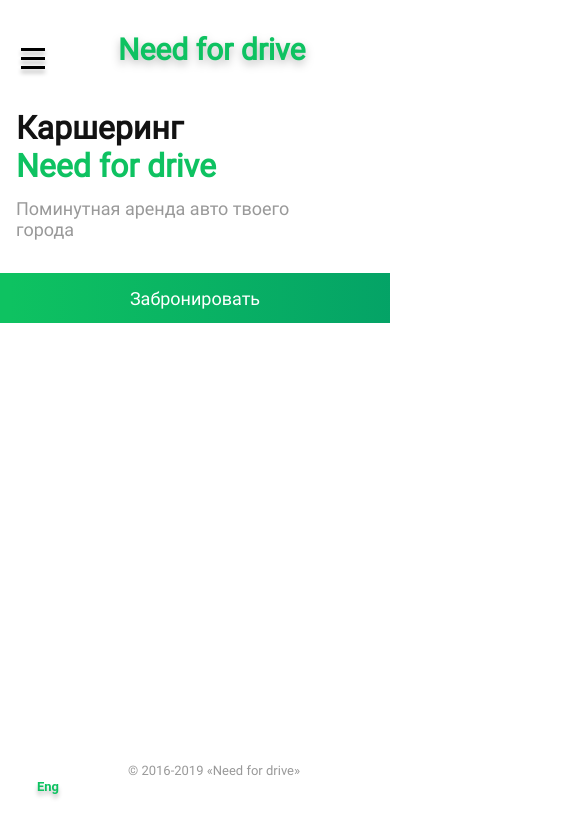
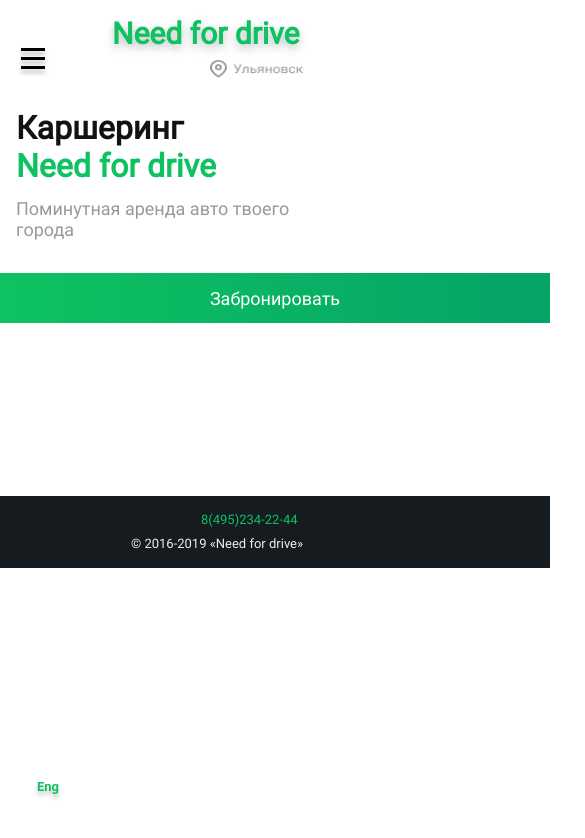
Before and after one commit to oskesiyan/need-for-drive, a React (Create React App) app: page / in a window 390 px wide. Shown: the top 838 px of the page, 585 px wide, since content can reach past the window. Built offline with nearby package versions, Linux system fonts and the light colour scheme.

Commit message:
изменение в верстке

```diff
--- a/src/components/SideBar/SideMenu.js
+++ b/src/components/SideBar/SideMenu.js
@@ -29,6 +29,10 @@ const Menu = styled.nav`
     css`
       transform: translateX(0);
     `}
+  @media screen and (max-width: 1439px) {
+      background:  #111518;
+
+    }
   @media screen and (max-width: 767px) {
     background:  #111518;
     padding-left: 0px;
--- a/src/components/StartScreen/Footer.scss
+++ b/src/components/StartScreen/Footer.scss
@@ -7,6 +7,8 @@ $color_phone: #121212;
 .footer{
     display: flex;
     justify-content: flex-end;
+    width: 100%;
+    align-items: flex-end;
 }
 .footer__copyright{
     position: absolute;
@@ -36,3 +38,55 @@ $color_phone: #121212;
     line-height: 15px;
     color: $color_phone;
 }
+@media screen and (max-width: 1439px) {
+    .footer__copyright{
+        width: 192px;
+        height: 12px;
+        left: 97px;
+        top: 763px;
+}
+    .footer__phone{
+        width: 103px;
+        height: 16px;
+        left: 479px;
+        top: 763px;
+    }
+}
+@media screen and (max-width: 1023px) {
+    .footer__copyright{
+        width: 192px;
+        height: 12px;
+        left: 117px;
+        top: 757px;
+}
+    .footer__phone{
+        width: 103px;
+        height: 16px;
+        left: 629px;
+        top: 757px;
+    }
+}
+@media screen and (max-width: 767px) {
+    .footer{
+
+        height: 72px;
+        left: 0px;
+        margin-top: 496px;
+
+        background: #151B1F;
+    }
+    .footer__copyright{
+        width: 173px;
+        height: 16px;
+        left: 131px;
+        top: 536px;
+        color: #EEEEEE;
+}
+    .footer__phone{
+        width: 103px;
+        height: 16px;
+        left: 201px;
+        top: 512px;
+        color: #0EC261;
+    }
+}
--- a/src/components/StartScreen/Header.scss
+++ b/src/components/StartScreen/Header.scss
@@ -30,7 +30,7 @@ left: 595px;
 top: 39px;
 }
 
-@media screen and (max-width: 1023px) {
+@media screen and (max-width: 1439px) {
 .header__logo{
   width: 192px;
   height: 36px;
@@ -44,7 +44,7 @@ top: 39px;
   top: 41px;
   }
 }
-@media screen and (max-width: 767px) {
+@media screen and (max-width: 1023px) {
   .header__logo{
     width: 239px;
     height: 33px;
@@ -58,3 +58,17 @@ top: 39px;
     top: 38px;
     }
   }
+  @media screen and (max-width: 767px) {
+    .header__logo{
+      width: 192px;
+      height: 36px;
+      left: 112px;
+      top: 16px;
+    }
+    .header__location{
+      width: 93.5px;
+      height: 18.33px;
+      left: 210px;
+      top: 60px;
+      }
+  }
--- a/src/components/StartScreen/StartScreen.scss
+++ b/src/components/StartScreen/StartScreen.scss
@@ -151,7 +151,11 @@ color: #EEEEEE;
   background: linear-gradient(90deg, #281349 0%, #720C7B 100%);
 }
 
-@media screen and (max-width: 1439px) { .app-wraper__block__text1{
+@media screen and (max-width: 1439px) {
+  .app-wraper{
+   width: 550px;
+  }
+  .app-wraper__block__text1{
   width: 481px;
   height: 66px;
   left: 97px;
--- a/src/components/StartScreen/slick.scss
+++ b/src/components/StartScreen/slick.scss
@@ -121,7 +121,7 @@
 .slick-slider {
     width: 410px;
     height: 811px;
-    left: 50%;
+    left: 80%;
     }
 }
 @media screen and (max-width: 1023px) {
```
